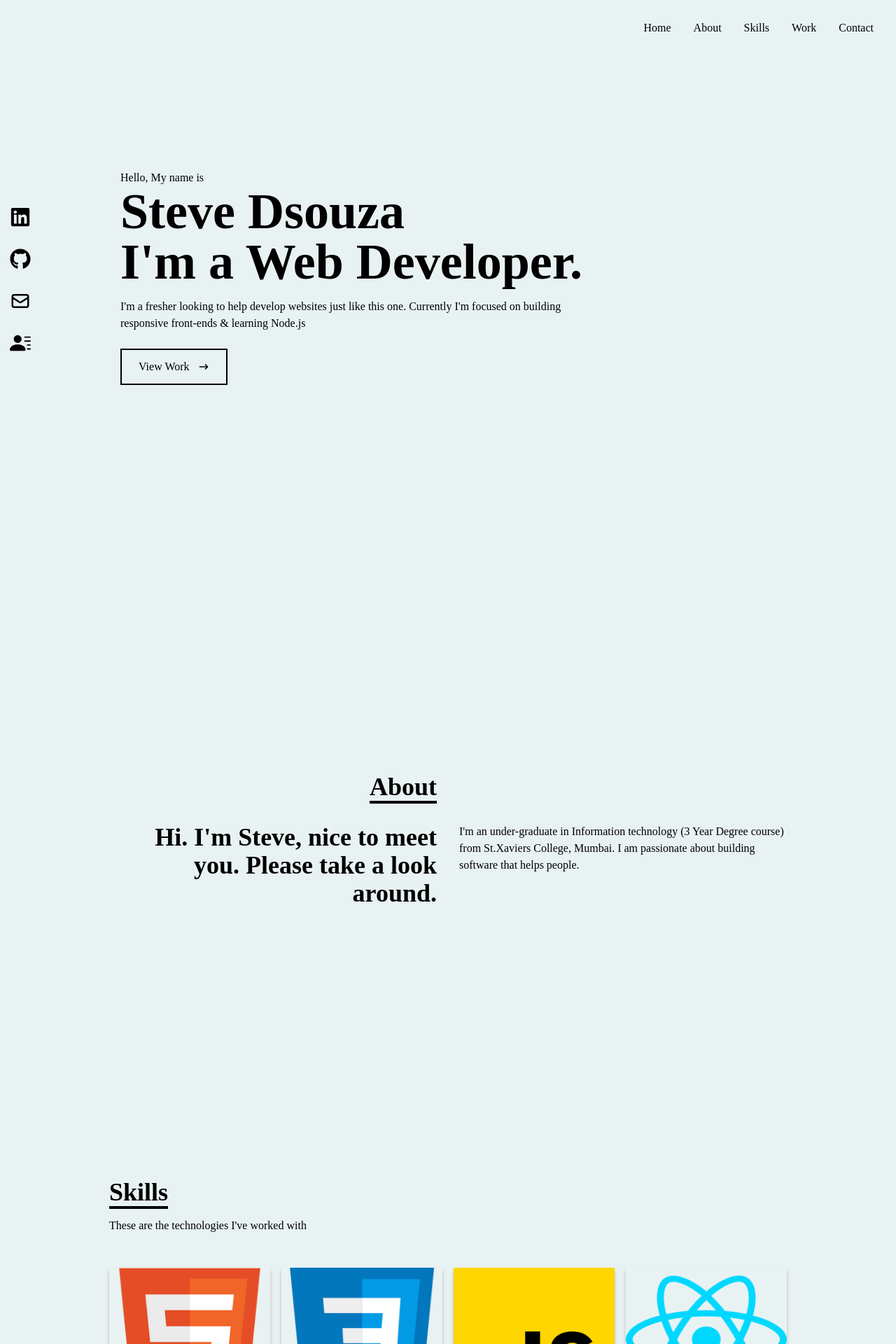
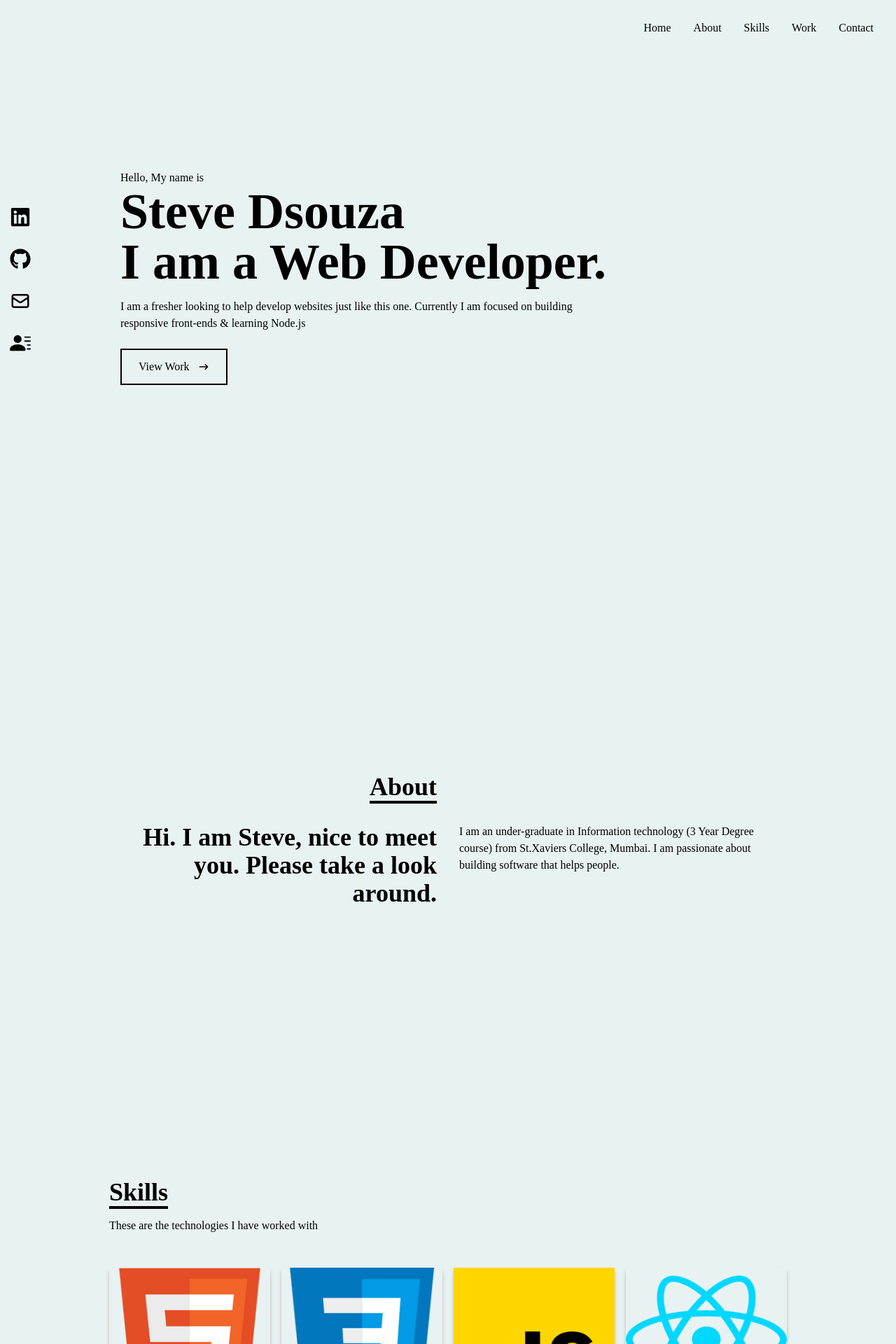
Before and after one commit to stevenovak123/NextPortfolio, a Next.js app: page / in a window 1280 px wide. Shown: the top 1920 px of the page at 70% size. Built offline with nearby package versions, Linux system fonts and the light colour scheme.

Commit message:
Updated for build

```diff
--- a/components/About.jsx
+++ b/components/About.jsx
@@ -14,11 +14,11 @@ const About = () => {
 				</div>
 				<div className='max-w-[1000px] w-full grid sm:grid-cols-2 gap-8 px-4'>
 					<div className='sm:text-right text-4xl font-bold '>
-						<p>Hi. I'm Steve, nice to meet you. Please take a look around.</p>
+						<p>Hi. I am Steve, nice to meet you. Please take a look around.</p>
 					</div>
 					<div>
 						<p>
-							I'm an under-graduate in Information technology (3 Year Degree
+							I am an under-graduate in Information technology (3 Year Degree
 							course) from St.Xaviers College, Mumbai. I am passionate about
 							building software that helps people.
 						</p>
--- a/components/Contact.jsx
+++ b/components/Contact.jsx
@@ -11,16 +11,25 @@ const Contact = () => {
 				<div className='flex flex-col justify-between lg:flex-row items-center'>
 					<p>Built with Next.js, TailwindCSS</p>
 					<div className='flex flex-wrap pt-2 sm:space-x-4 space-x-2 font-medium lg:pt-0'>
-						<a href='https://twitter.com/stevenovak123' target='_blank'>
+						<a
+							href='https://twitter.com/stevenovak123'
+							target='_blank'
+							rel='noopener noreferrer'
+						>
 							Twitter
 						</a>
 						<a
 							href='https://www.linkedin.com/in/stevenovak123/'
 							target='_blank'
+							rel='noopener noreferrer'
 						>
 							LinkedIn
 						</a>
-						<a href='https://github.com/stevenovak123' target='_blank'>
+						<a
+							href='https://github.com/stevenovak123'
+							target='_blank'
+							rel='noopener noreferrer'
+						>
 							GitHub
 						</a>
 					</div>
--- a/components/Hero.jsx
+++ b/components/Hero.jsx
@@ -8,10 +8,12 @@ const Hero = () => {
 			<div className='max-w-[1000px] mx-auto px-8 flex flex-col justify-center h-full'>
 				<p>Hello, My name is </p>
 				<h1 className='text-4xl sm:text-7xl font-bold '>Steve Dsouza</h1>
-				<h2 className='text-4xl sm:text-7xl font-bold'>I'm a Web Developer.</h2>
+				<h2 className='text-4xl sm:text-7xl font-bold'>
+					I am a Web Developer.
+				</h2>
 				<p className='py-4 max-w-[700px]'>
-					I'm a fresher looking to help develop websites just like this one.
-					Currently I'm focused on building responsive front-ends & learning
+					I am a fresher looking to help develop websites just like this one.
+					Currently I am focused on building responsive front-ends & learning
 					Node.js
 				</p>
 				<div>
--- a/components/Navbar.jsx
+++ b/components/Navbar.jsx
@@ -117,6 +117,7 @@ const Navbar = () => {
 							className='flex  justify-between items-center w-full text-black'
 							href='https://www.linkedin.com/in/stevenovak123/'
 							target='_blank'
+							rel='noopener noreferrer'
 						>
 							LinkedIn <FaLinkedin size={30} />
 						</a>
@@ -126,6 +127,7 @@ const Navbar = () => {
 							className='flex  justify-between items-center w-full text-black'
 							href='https://github.com/stevenovak123'
 							target='_blank'
+							rel='noopener noreferrer'
 						>
 							GitHub <FaGithub size={30} />
 						</a>
@@ -135,6 +137,7 @@ const Navbar = () => {
 							className='flex  justify-between items-center w-full text-black'
 							href='mailto:stevenovak0802@gmail.com'
 							target='_blank'
+							rel='noopener noreferrer'
 						>
 							Email <HiOutlineMail size={30} />
 						</a>
@@ -144,6 +147,7 @@ const Navbar = () => {
 							className='flex  justify-between items-center w-full text-black'
 							href='https://docs.google.com/document/d/1r3dmDnmuXoZ9pvA31lzmM0_FLnvx9RQ3bFUKj6dfEpI/edit?usp=sharing/'
 							target='_blank'
+							rel='noopener noreferrer'
 						>
 							Resume <BsFillPersonLinesFill size={30} />
 						</a>
--- a/components/Skills.jsx
+++ b/components/Skills.jsx
@@ -17,7 +17,7 @@ const Skills = () => {
 					<p className='text-4xl font-bold inline border-b-4 border-black '>
 						Skills
 					</p>
-					<p className='py-4'>These are the technologies I've worked with</p>
+					<p className='py-4'>These are the technologies I have worked with</p>
 				</div>
 				<div className='w-full grid grid-cols-2 sm:grid-cols-4 gap-4 text-center py-8'>
 					<div className='shadow-md shadow-[#b8b5ad] hover:scale-105  duration-500'>
--- a/components/Work.jsx
+++ b/components/Work.jsx
@@ -23,7 +23,11 @@ const Work = () => {
 								Ecommerce Application with TailwindCSS, Firebase and Stripe
 							</span>
 							<div className='pt-8 text-center'>
-								<a href='https://acmestore.vercel.app/ ' target='_blank'>
+								<a
+									href='https://acmestore.vercel.app/ '
+									target='_blank'
+									rel='noopener noreferrer'
+								>
 									<button className='text-center rounded-lg px-4 py-3 m-2 bg-white text-black font-bold text-lg hover:bg-black hover:text-white'>
 										Demo
 									</button>
@@ -31,6 +35,7 @@ const Work = () => {
 								<a
 									href='https://github.com/VandanRogheliya/ACME-e-comm-Nextjs'
 									target='_blank'
+									rel='noopener noreferrer'
 								>
 									<button className='text-center rounded-lg px-4 py-3 m-2 bg-white text-black font-bold text-lg hover:bg-black hover:text-white'>
 										Code
@@ -52,6 +57,7 @@ const Work = () => {
 								<a
 									href='https://stevenovak123.github.io/TailwindTemplate/'
 									target='_blank'
+									rel='noopener noreferrer'
 								>
 									<button className='text-center rounded-lg px-4 py-3 m-2 bg-white text-black font-bold text-lg hover:bg-black hover:text-white'>
 										Demo
@@ -60,6 +66,7 @@ const Work = () => {
 								<a
 									href='https://github.com/stevenovak123/TailwindTemplate'
 									target='_blank'
+									rel='noopener noreferrer'
 								>
 									<button className='text-center rounded-lg px-4 py-3 m-2 bg-white text-black font-bold text-lg hover:bg-black hover:text-white'>
 										Code
@@ -82,6 +89,7 @@ const Work = () => {
 								<a
 									href='https://stevenovak123.github.io/html-practice/'
 									target='_blank'
+									rel='noopener noreferrer'
 								>
 									<button className='text-center rounded-lg px-4 py-3 m-2 bg-white text-black font-bold text-lg hover:bg-black hover:text-white'>
 										Demo
@@ -90,6 +98,7 @@ const Work = () => {
 								<a
 									href='https://github.com/stevenovak123/html-practice'
 									target='_blank'
+									rel='noopener noreferrer'
 								>
 									<button className='text-center rounded-lg px-4 py-3 m-2 bg-white text-black font-bold text-lg hover:bg-black hover:text-white'>
 										Code
@@ -108,7 +117,7 @@ const Work = () => {
 								React JS Application with firebase
 							</span>
 							<div className='pt-8 text-center'>
-								<a href='/' target='_blank'>
+								<a href='/' target='_blank' rel='noopener noreferrer'>
 									<button
 										disabled
 										className='text-center rounded-lg px-4 py-3 m-2 bg-white text-black font-bold text-lg hover:bg-black hover:text-white'
@@ -119,6 +128,7 @@ const Work = () => {
 								<a
 									href='https://github.com/stevenovak123/marketplace-app'
 									target='_blank'
+									rel='noopener noreferrer'
 								>
 									<button className='text-center rounded-lg px-4 py-3 m-2 bg-white text-black font-bold text-lg hover:bg-black hover:text-white'>
 										Code
```
